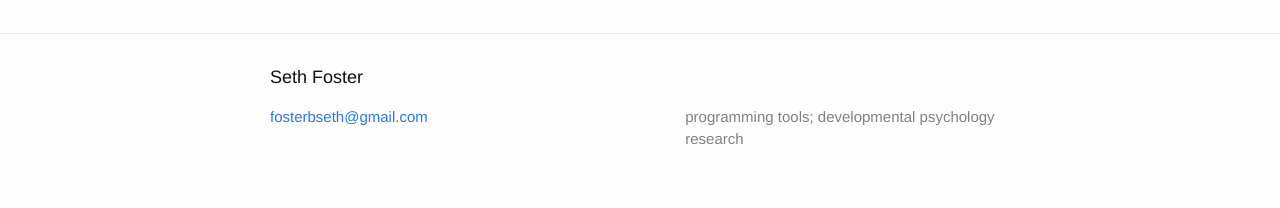
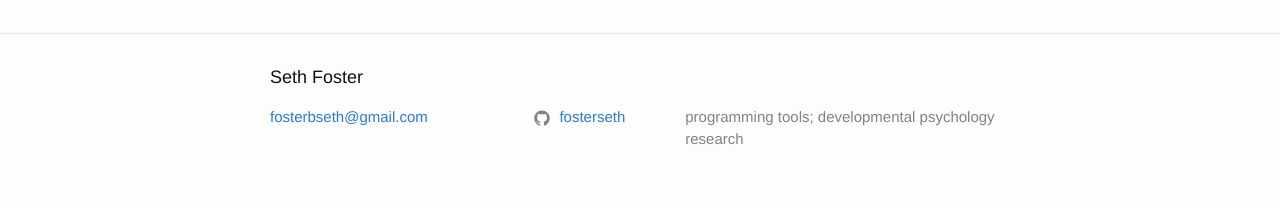
Before and after one commit to fosterseth/fosterseth.github.io, a Jekyll site: the page built from about.md, in a window 1280 px wide. Shown: the part 782-990 px from the top of the page. Built offline with Jekyll 4.4.1, drawn with Linux system fonts in a browser that asks for light colours.

Commit message:
Added github_username, will display on homepage

```diff
--- a/_config.yml
+++ b/_config.yml
@@ -5,6 +5,7 @@ description: > # this means to ignore newlines until "baseurl:"
   programming tools; developmental psychology research
 
 github_url: https://github.com/fosterseth
+github_username: fosterseth
 
 # Minima date format
 # refer to http://shopify.github.io/liquid/filters/date/ if you want to customize this
```
